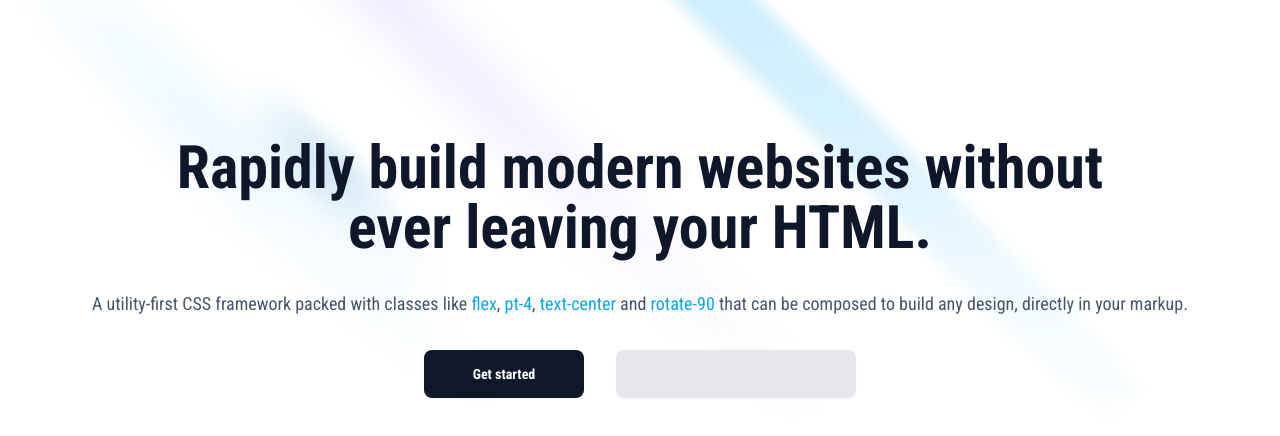
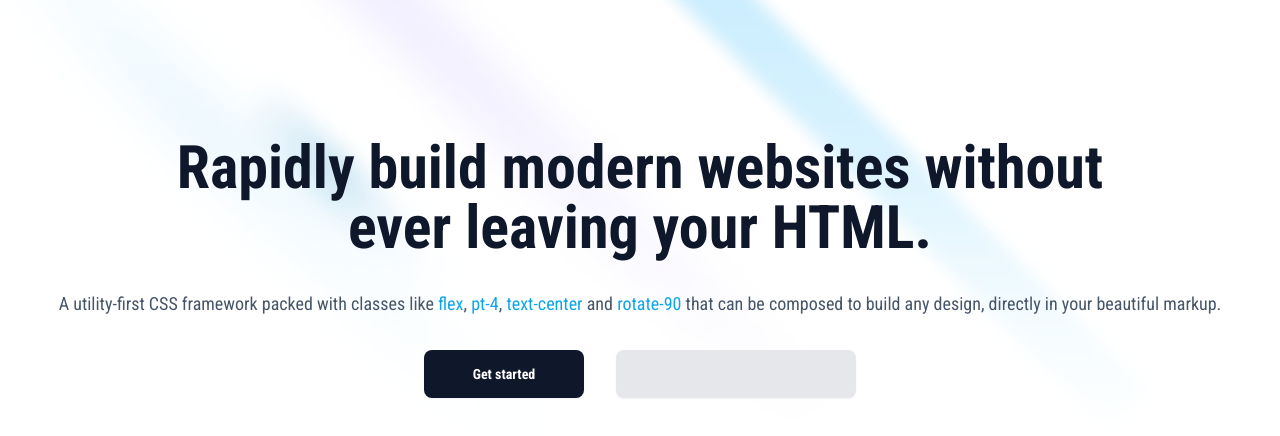
Before and after one commit to shantihedelin/workshopTailwind, a website built with Vite: page index.html in a window 1280 px wide. Shown: the part 70-506 px from the top of the page. Built offline with nearby package versions, Linux system fonts and the light colour scheme.

Commit message:
my complete page

```diff
--- a/index.html
+++ b/index.html
@@ -109,7 +109,7 @@
       <a class="text-sky-500 dark:text-sky-400"> pt-4</a>,
       <a class="text-sky-500 dark:text-sky-400">text-center</a> and
       <a class="text-sky-500 dark:text-sky-400">rotate-90</a> that can be
-      composed to build any design, directly in your markup.
+      composed to build any design, directly in your beautiful markup.
     </h2>
     <div class="flex justify-between md:justify-center">
       <button
@@ -117,7 +117,9 @@
       >
         Get started
       </button>
-      <input class="md: ml-4 w-60 focus:ring-2 focus:ring-sky-500 shadow-sm rounded-lg text-slate-400 dark: bg-gray-200 dark:ring-0 dark:text-slate-300 max-md:hidden" />
+      <input
+        class="md: ml-4 w-60 focus:ring-2 focus:ring-sky-500 shadow-sm rounded-lg text-slate-400 dark: bg-gray-200 dark:ring-0 dark:text-slate-300 max-md:hidden"
+      />
     </div>
   </body>
 </html>
```
